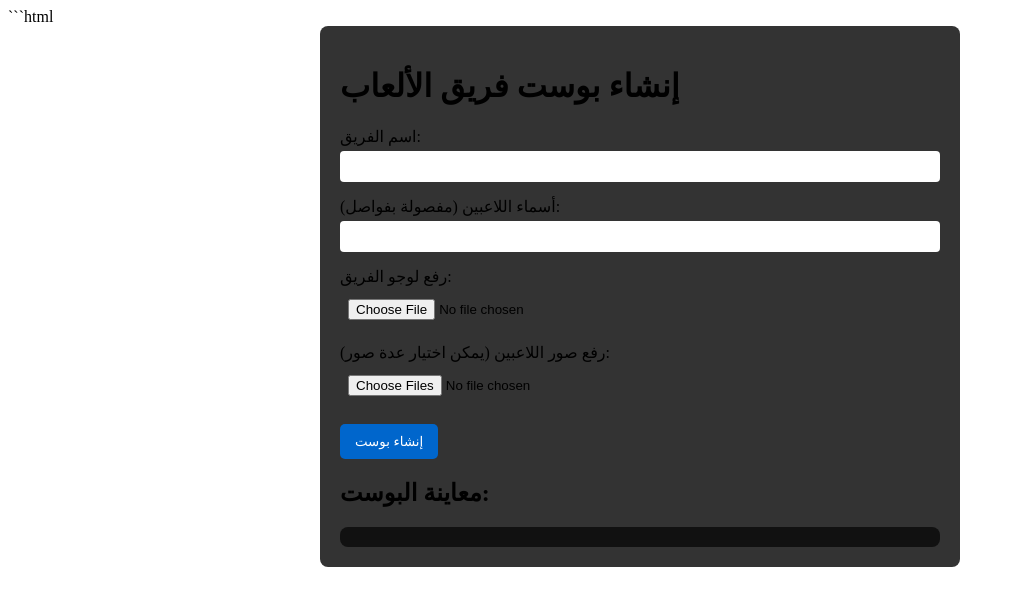
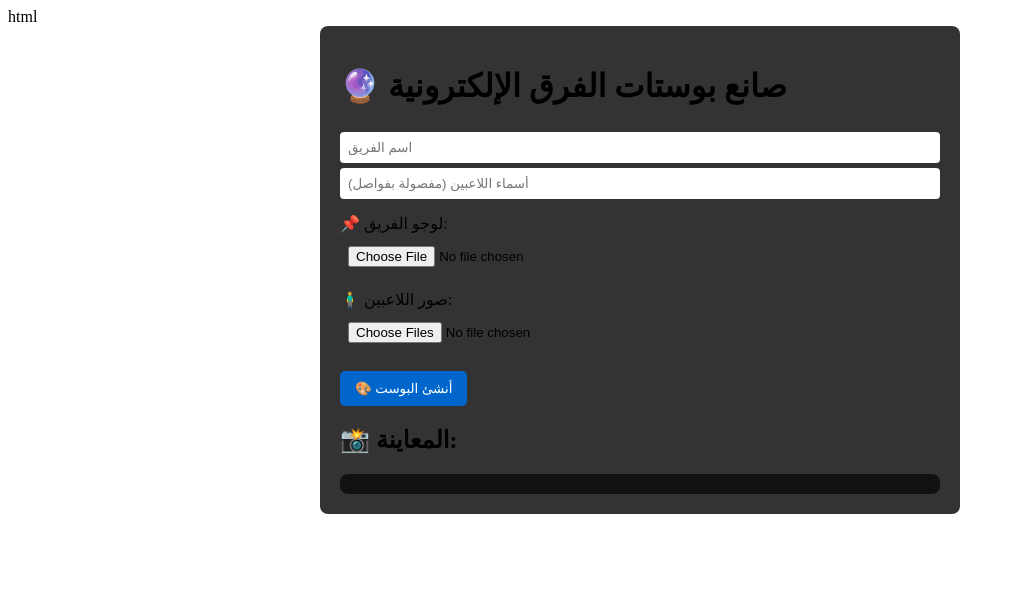
Before and after one commit to SLOMx/AI-POST-TEAM, a plain HTML site: page index.html in a window 1280 px wide. Shown: the whole page, without its empty margins (0-1015 px from the left). Drawn offline with nearby package versions, Linux system fonts and the light colour scheme.

Commit message:
Update index.html

````diff
--- a/index.html
+++ b/index.html
@@ -1,32 +1,34 @@
-```html
+html
 <!DOCTYPE html>
 <html lang="ar">
 <head>
   <meta charset="UTF-8" />
   <meta name="viewport" content="width=device-width, initial-scale=1" />
-  <title>إنشاء بوست فريق الألعاب</title>
+  <title>AI POST - بوست فريق الألعاب</title>
   <link rel="stylesheet" href="style.css" />
+  <script src="https://cdnjs.cloudflare.com/ajax/libs/html2canvas/1.4.1/html2canvas.min.js"></script>
 </head>
 <body>
   <div class="container">
-    <h1>إنشاء بوست فريق الألعاب</h1>
+    <h1>🔮 صانع بوستات الفرق الإلكترونية</h1>
     <form id="postForm">
-      <label>اسم الفريق:</label>
-      <input type="text" id="teamName" required />
+      <input type="text" id="teamName" placeholder="اسم الفريق" required />
+      <input type="text" id="playersNames" placeholder="أسماء اللاعبين (مفصولة بفواصل)" required />
 
-      <label>أسماء اللاعبين (مفصولة بفواصل):</label>
-      <input type="text" id="playersNames" required />
-
-      <label>رفع لوجو الفريق:</label>
+      <label>📌 لوجو الفريق:</label>
       <input type="file" id="teamLogo" accept="image/*" required />
 
-      <label>رفع صور اللاعبين (يمكن اختيار عدة صور):</label>
+      <label>🧍‍♂️ صور اللاعبين:</label>
       <input type="file" id="playersImages" accept="image/*" multiple required />
 
-      <button type="submit">إنشاء بوست</button>
+      <button type="submit">🎨 أنشئ البوست</button>
     </form>
 
-    <h2>معاينة البوست:</h2>
+    <div id="actions">
+      <button id="downloadBtn" style="display:none;">⬇️ تحميل البوست كصورة</button>
+    </div>
+
+    <h2>📸 المعاينة:</h2>
     <div id="postPreview" class="post-preview"></div>
   </div>
 
````
